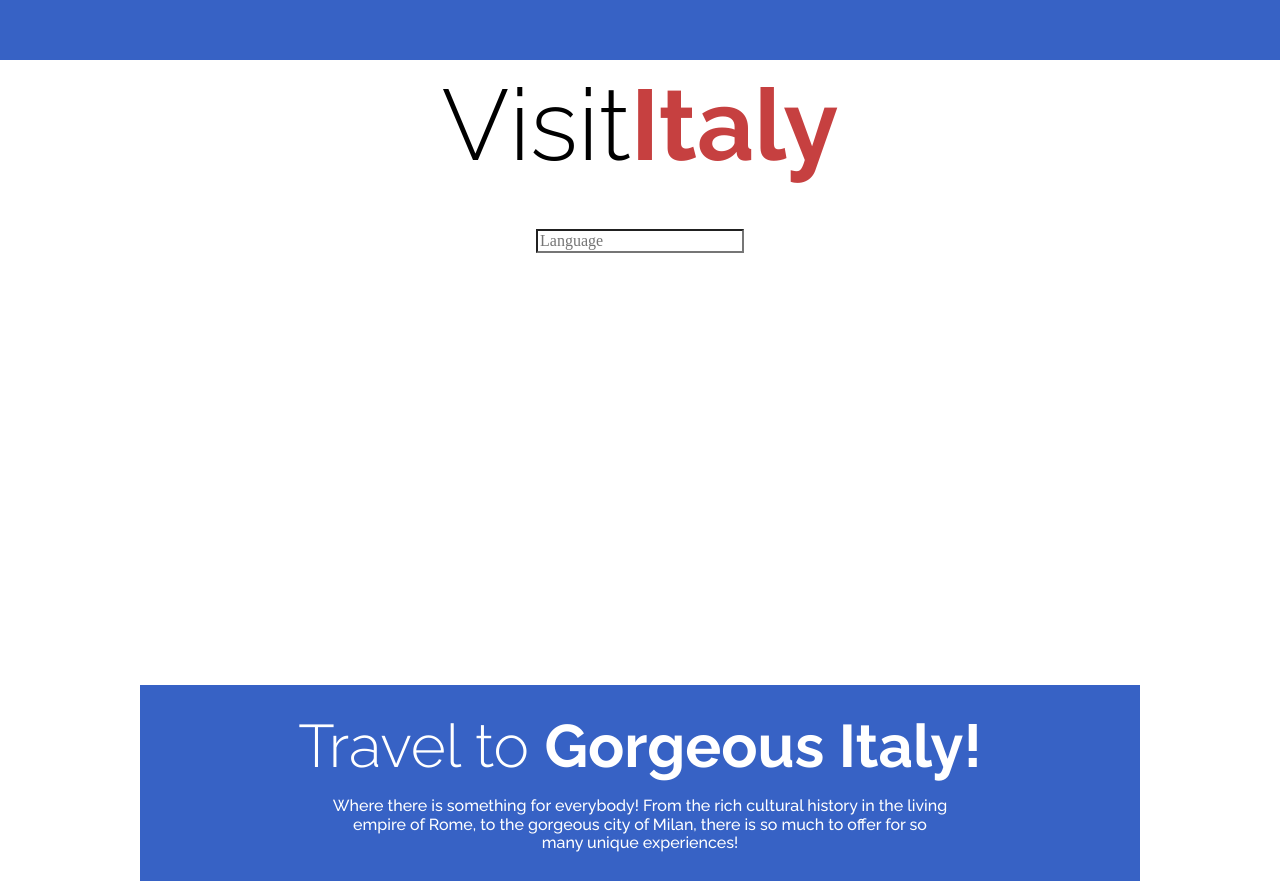
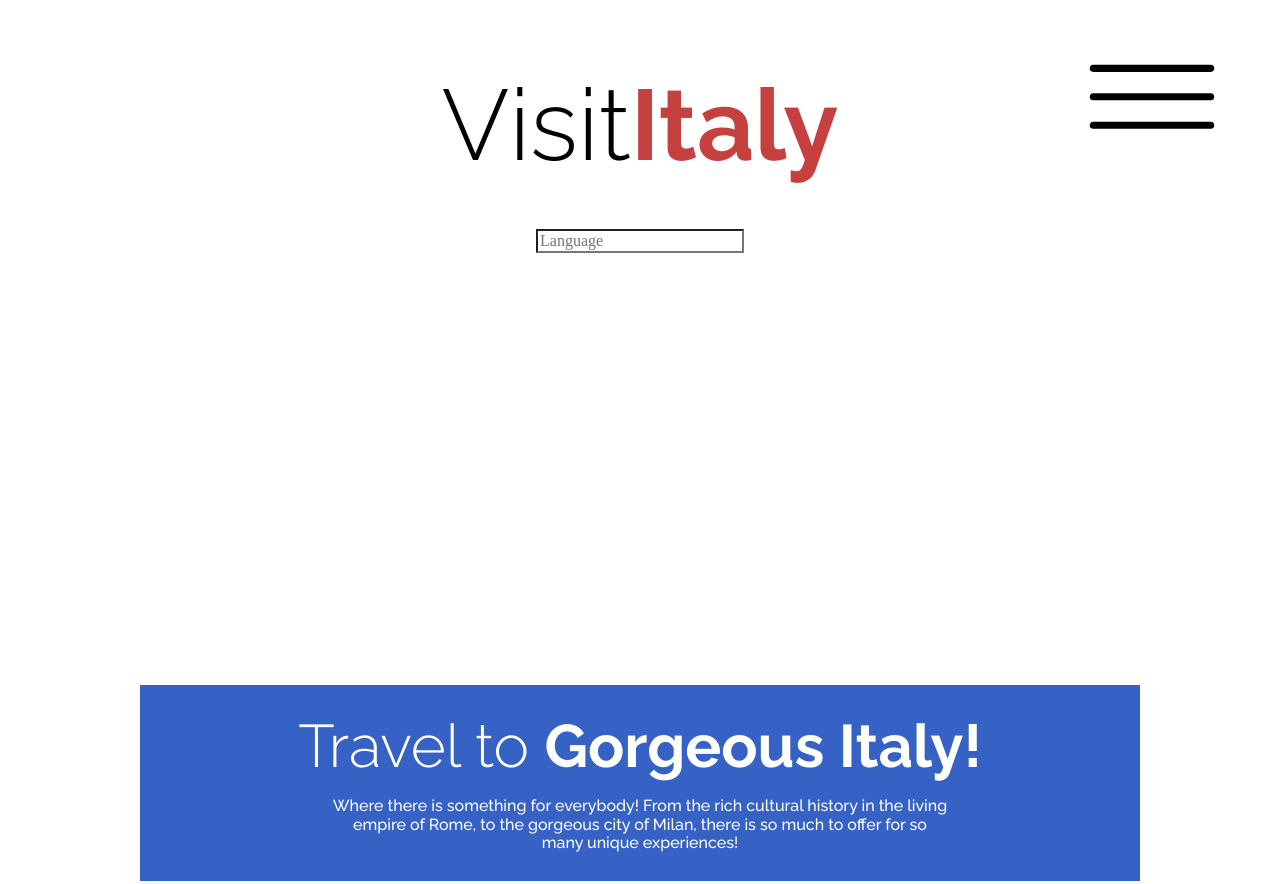
Before and after one commit to ecarhuapoma/carhuapoma-web3, a website: page deploy/index.html in a window 1280 px wide. Shown: the top 884 px of the page. Drawn offline with Linux system fonts and the light colour scheme.

Commit message:
Finished version
dropdown menu works, buttons work

```diff
--- a/dev/scss/layout/_header.scss
+++ b/dev/scss/layout/_header.scss
@@ -28,6 +28,7 @@
                 position: absolute;
                 z-index: 200;
 
+
             }
 
         }
@@ -44,7 +45,26 @@
             position: fixed;
             z-index: 1;
 
+            @include md {
+                        grid-area: burgie;
+                        display: block !important;
+                        background-color: $bg-blue;
+                        color: $white;
+                        font-family: 'Raleway', sans-serif;
+                        font-weight: 700;
+                        font-size: rem-calc(20);
+                        padding: 20px;
 
+                        >ul {
+                            display: flex;
+                            justify-content: space-evenly;
+                        }
+                    }
+
+        //    @include lg{
+        //        grid-area: headline;
+        //        z-index: 10000;
+        //    }
 
         }
 
@@ -83,75 +103,82 @@
             @include md{
                 grid-template-columns: 100%;
                 grid-template-areas: "nav";
+
             }
 
         #burger_container {
-            grid-area: burger;
-            position:fixed;
-            >svg{
-                // height: 10%;
+            // grid-area: burger;
+            // position:absolute;
+            // >svg{
+            //     // height: 10%;
 
-            }
+            // }
             // font-size: rem-calc(60);
             // color: $bg-blue;
             // margin-bottom: -60px;
 
 
             @include md {
-                display: none !important;
+                // position:absolute;
+                margin-top:-280px;
+                >svg{
+                    grid-area: nav;
+                    height: 20%;
+                    width: 20%;
+                }
             }
         }
 
-        #nav-container {
-            grid-area: nav;
-            display: none;
-            margin-top: 60px;
-            background-color: $bg-blue;
-            font-family: 'Raleway', sans-serif;
-            font-weight: 700;
-            padding: 20px;
-            margin-bottom: 10px;
+        // #nav-container {
+        //     // grid-area: nav;
+        //     // display: none;
+        //     // margin-top: 60px;
+        //     // background-color: $bg-blue;
+        //     // font-family: 'Raleway', sans-serif;
+        //     // font-weight: 700;
+        //     // padding: 20px;
+        //     // margin-bottom: 10px;
 
 
-            ul {
-                height: 100%;
-                li {
+        //     ul {
+        //         height: 100%;
+        //         li {
 
-                    padding: 9px 0px;
-                    a:link,
-                    a:visited {
-                        color: $white;
-                        padding: 0px 0px;
-                        text-decoration: none;
-                        transition: 0.25s;
+        //             padding: 9px 0px;
+        //             a:link,
+        //             a:visited {
+        //                 color: $white;
+        //                 padding: 0px 0px;
+        //                 text-decoration: none;
+        //                 transition: 0.25s;
 
-                        @include lg {
-                            color: $white;
-                        }
+        //                 @include lg {
+        //                     color: $white;
+        //                 }
 
-                        &:hover,
-                        &:active {
-                            color: $italy-red;
-                        }
-                    }
-                }
-            }
+        //                 &:hover,
+        //                 &:active {
+        //                     color: $italy-red;
+        //                 }
+        //             }
+        //         }
+        //     }
 
-            @include md {
-                display: block !important;
-                background-color: $bg-blue;
-                color: $white;
-                font-family: 'Raleway', sans-serif;
-                font-weight: 700;
-                font-size: rem-calc(20);
-                padding: 20px;
+        //     @include md {
+        //         display: block !important;
+        //         background-color: $bg-blue;
+        //         color: $white;
+        //         font-family: 'Raleway', sans-serif;
+        //         font-weight: 700;
+        //         font-size: rem-calc(20);
+        //         padding: 20px;
 
-                >ul {
-                    display: flex;
-                    justify-content: space-evenly;
-                }
-            }
-        }
+        //         >ul {
+        //             display: flex;
+        //             justify-content: space-evenly;
+        //         }
+        //     }
+        // }
 
         #title_banner {
             display: grid;
```
Also changed, not shown: deploy/css/styles.css.
